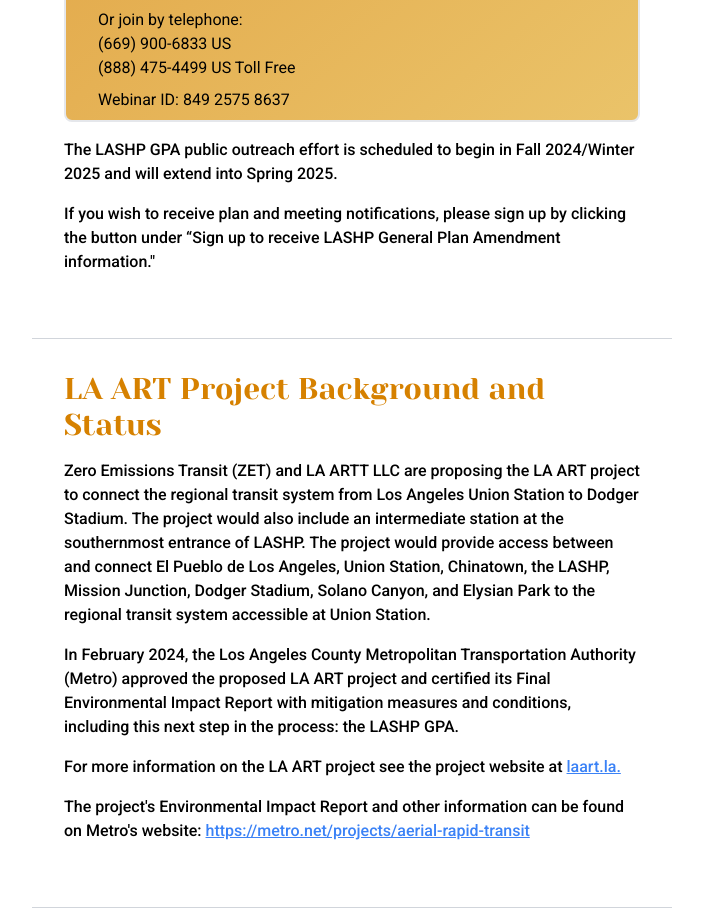
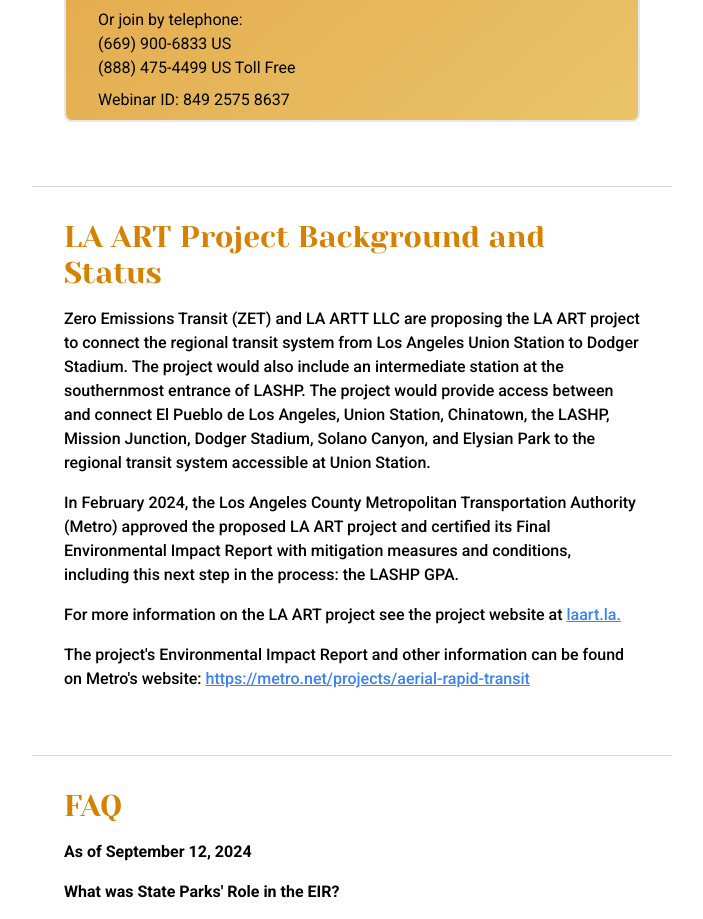
Before and after one commit to AECOMVizStudio/la_art, a React (Vite) app: page / in a window 1280 px wide. Shown: the part 2640-3559 px from the top of the page, without its empty margins (120-823 px from the left). Built offline with nearby package versions, Linux system fonts and the light colour scheme.

Commit message:
extra text updates

```diff
--- a/src/components/children/Headings/Upcoming.tsx
+++ b/src/components/children/Headings/Upcoming.tsx
@@ -49,9 +49,6 @@
                 {/* <img src="/CalStateParkLogo.png" alt="" className="absolute opacity-15" id="upcomingWatermark"></img> */}
 
             </div>
-          <p className="font-medium py-4">The LASHP GPA public outreach effort is scheduled to begin in Fall 2024/Winter 2025 and will extend into Spring 2025.</p>
-
-          <div className="font-medium">If you wish to receive plan and meeting notifications, please sign up by clicking the button under “Sign up to receive LASHP General Plan Amendment information."</div>
 
 
           </section>
```
